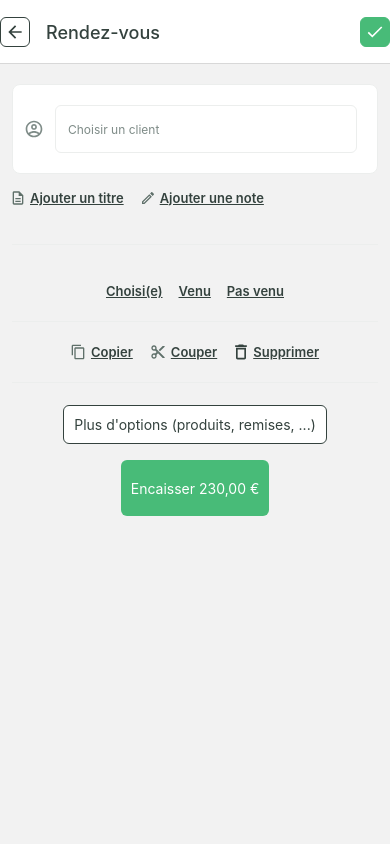
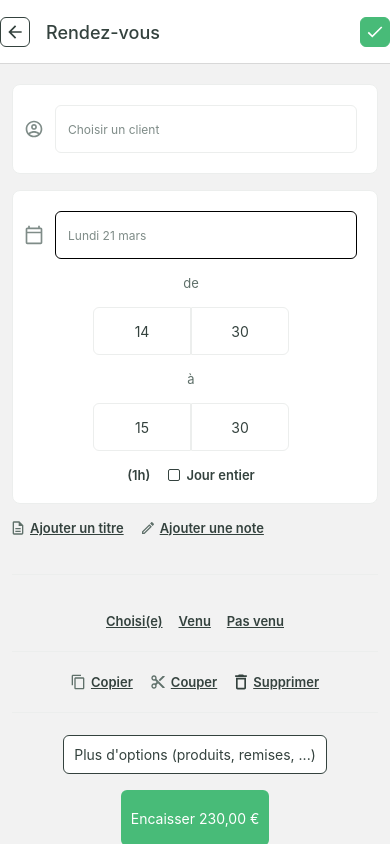
Before and after one commit to kiki-le-singe/rendez-vous, a React Native app: screen /RendezVous in a window 390 px wide. Built offline with nearby package versions, Linux system fonts and the light colour scheme.

Commit message:
Implement Calendar block

```diff
--- /dev/null
+++ b/assets/svg/js/CalendarIcon/index.tsx
@@ -0,0 +1,14 @@
+import Svg, { Path } from "react-native-svg";
+
+import Colors from "../../../../constants/Colors";
+
+export default function CalendarIcon() {
+  return (
+    <Svg width="18" height="20" viewBox="0 0 18 20" fill="none">
+      <Path
+        d="M15.6667 2.49998H14.8333V0.833313H13.1667V2.49998H4.83332V0.833313H3.16666V2.49998H2.33332C1.41666 2.49998 0.666656 3.24998 0.666656 4.16665V17.5C0.666656 18.4166 1.41666 19.1666 2.33332 19.1666H15.6667C16.5833 19.1666 17.3333 18.4166 17.3333 17.5V4.16665C17.3333 3.24998 16.5833 2.49998 15.6667 2.49998ZM15.6667 17.5H2.33332V8.33331H15.6667V17.5ZM15.6667 6.66665H2.33332V4.16665H15.6667V6.66665Z"
+        fill={Colors.light.placeholder}
+      />
+    </Svg>
+  );
+}
--- /dev/null
+++ b/components/Calendar/index.tsx
@@ -0,0 +1,118 @@
+import React from "react";
+import {
+  StyleSheet,
+  Text,
+  TextInput,
+  TouchableOpacity,
+  View,
+} from "react-native";
+import { useNavigation } from "@react-navigation/native";
+import { NativeStackNavigationProp } from "@react-navigation/native-stack";
+
+import Colors from "../../constants/Colors";
+import { CalendarProps } from "./types";
+import CalendarIcon from "../../assets/svg/js/CalendarIcon";
+import InputContainer from "../InputContainer";
+import { RootStackParamList } from "../../routes/types";
+import Tabs from "../Tabs";
+import { TabMode } from "../Tabs/types";
+import CheckBox from "../Checkbox";
+
+export default function Calendar({
+  editable = true,
+  onChangeText,
+  textInputStyles = {},
+}: CalendarProps) {
+  const [_text, _onChangeText] = React.useState("");
+  const [isChecked, setIsChecked] = React.useState(false);
+
+  function handleChangeText(text: string) {
+    onChangeText && onChangeText(text);
+    _onChangeText(text);
+  }
+
+  const fontSize = _text ? 13 : 12;
+
+  function handleCheckBoxPress() {
+    setIsChecked(!isChecked);
+  }
+
+  function renderStartEndPlanning() {
+    return isChecked ? null : (
+      <>
+        <Text style={styles.text}>de</Text>
+
+        <Tabs mode={TabMode.BUTTON} labels={[14, 30]} />
+
+        <Text style={styles.text}>à</Text>
+
+        <Tabs mode={TabMode.BUTTON} labels={[15, 30]} />
+      </>
+    );
+  }
+
+  return (
+    <View style={styles.container}>
+      <InputContainer>
+        <CalendarIcon />
+        <TextInput
+          style={[styles.input, { fontSize }, textInputStyles]}
+          onChangeText={handleChangeText}
+          value={_text}
+          placeholder="Lundi 21 mars"
+          placeholderTextColor={Colors.light.placeholder}
+          autoCorrect={false}
+          editable={editable}
+          pointerEvents={editable ? undefined : "none"}
+        />
+      </InputContainer>
+
+      <View style={styles.planning}>
+        {renderStartEndPlanning()}
+
+        <View style={styles.timeContainer}>
+          {!isChecked && (
+            <Text style={[styles.text, styles.textTime]}>(1h)</Text>
+          )}
+          <CheckBox
+            label="Jour entier"
+            isChecked={isChecked}
+            onPress={handleCheckBoxPress}
+          />
+        </View>
+      </View>
+    </View>
+  );
+}
+
+const styles = StyleSheet.create({
+  container: {
+    gap: 16,
+  },
+  input: {
+    flex: 1,
+    height: 48,
+    paddingHorizontal: 12,
+    paddingVertical: 16,
+    borderWidth: 1,
+    borderRadius: 6,
+    padding: 10,
+  },
+  text: {
+    color: Colors.light.lightGreen,
+    fontSize: 13,
+    fontWeight: "400",
+  },
+  timeContainer: {
+    flexDirection: "row",
+    gap: 18,
+  },
+  textTime: {
+    color: Colors.light.darkGreen,
+    fontWeight: "600",
+  },
+  planning: {
+    gap: 16,
+    alignItems: "center",
+  },
+});
--- /dev/null
+++ b/components/Calendar/types.ts
@@ -0,0 +1,5 @@
+export type CalendarProps = {
+  editable?: boolean;
+  onChangeText?: (text: string) => void | undefined;
+  textInputStyles?: {};
+};
--- a/screens/RendezVousScreen/index.tsx
+++ b/screens/RendezVousScreen/index.tsx
@@ -8,6 +8,7 @@ import PenIcon from "../../assets/svg/js/PenIcon";
 import BottomActions from "../../components/BottomActions";
 import ActionsLinks from "../../components/ActionsLinks";
 import Divider from "../../components/Divider";
+import Calendar from "../../components/Calendar";
 
 export default function RendezVousScreen() {
   return (
@@ -17,6 +18,10 @@ export default function RendezVousScreen() {
     >
       <Card>
         <ClientInput editable={false} />
+      </Card>
+
+      <Card>
+        <Calendar />
       </Card>
 
       <ActionsLinks>
@@ -39,5 +44,6 @@ const styles = StyleSheet.create({
   },
   contentContainerStyle: {
     gap: 16,
+    paddingBottom: 60,
   },
 });
```
Also changed, not shown: assets/svg/calendar.svg (added).
